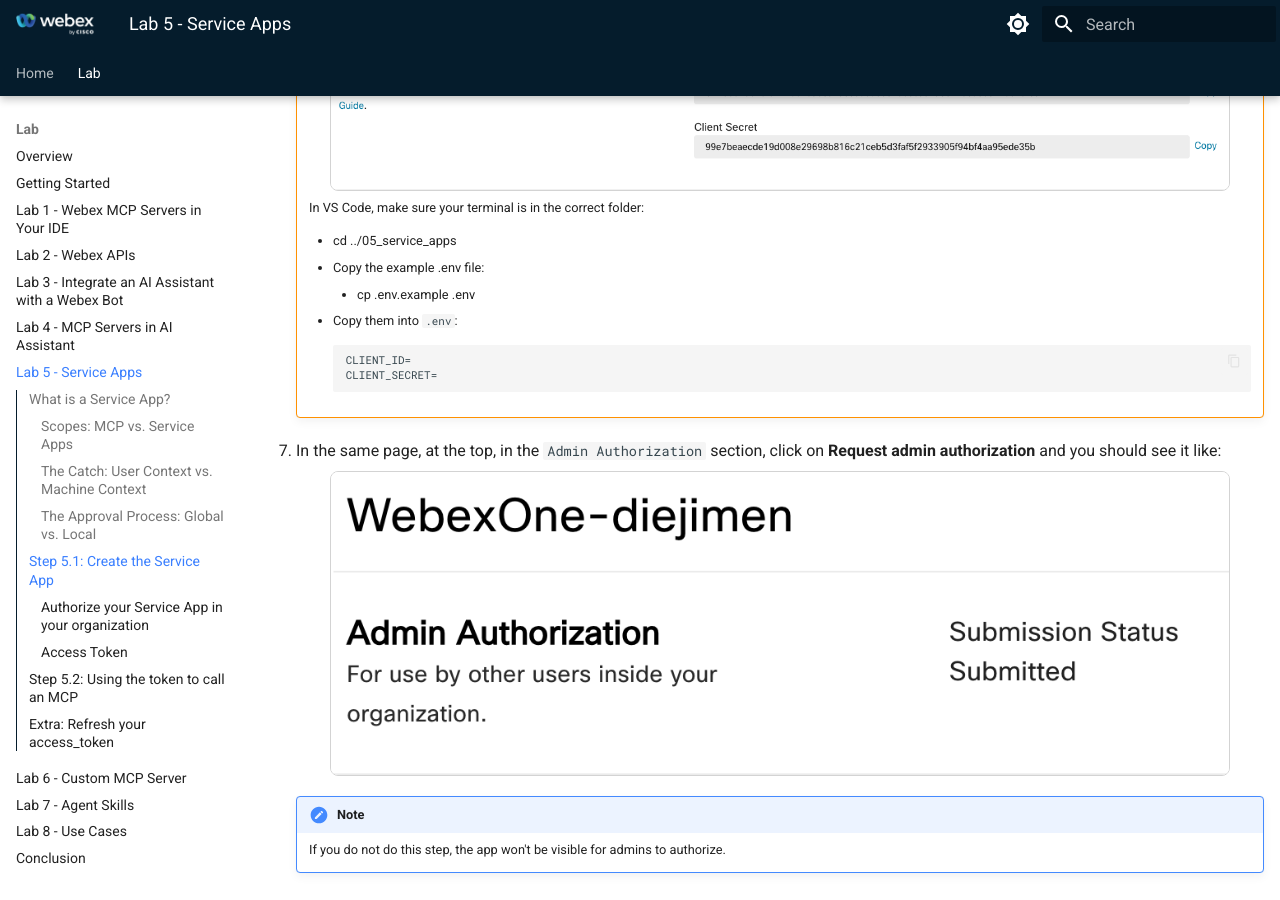
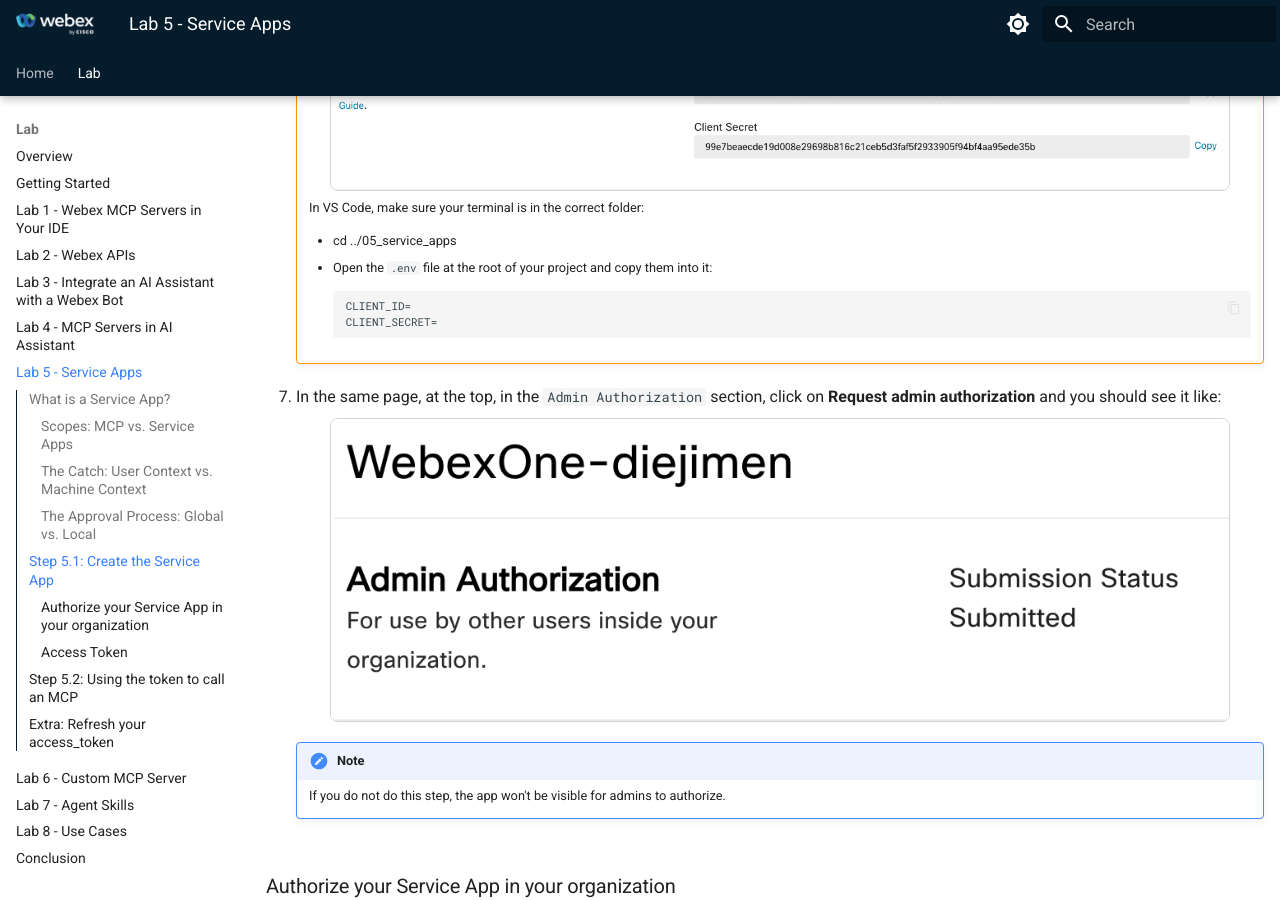
Before and after one commit to WebexCC-SA/LAB-31123, an MkDocs documentation site: the page built from docs/lab5_service-app.md, in a window 1280 px wide and 900 px high, scrolled down 4477 px. Built offline with MkDocs 1.6.1 and Material for MkDocs 9.7.7, drawn with Linux system fonts in a browser that asks for light colours.

Commit message:
Update lab5_service-app.md

````diff
--- a/docs/lab5_service-app.md
+++ b/docs/lab5_service-app.md
@@ -87,11 +87,7 @@
 
         * cd ../05_service_apps
 
-        - Copy the example .env file:
-
-            * cp .env.example .env
-
-        - Copy them into `.env`:
+        - Open the `.env` file at the root of your project and copy them into it:
 
             ```env
             CLIENT_ID=
````
